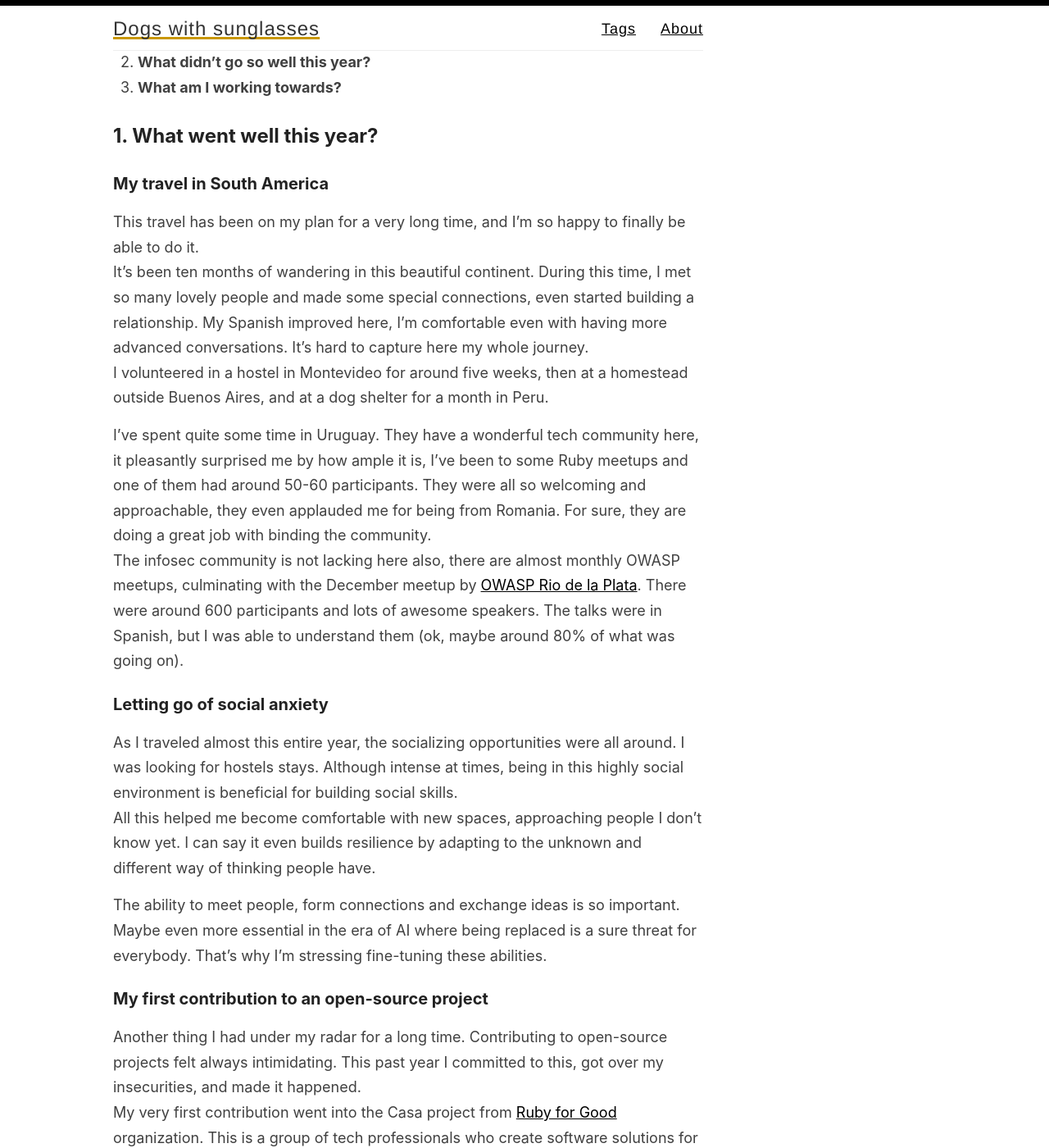
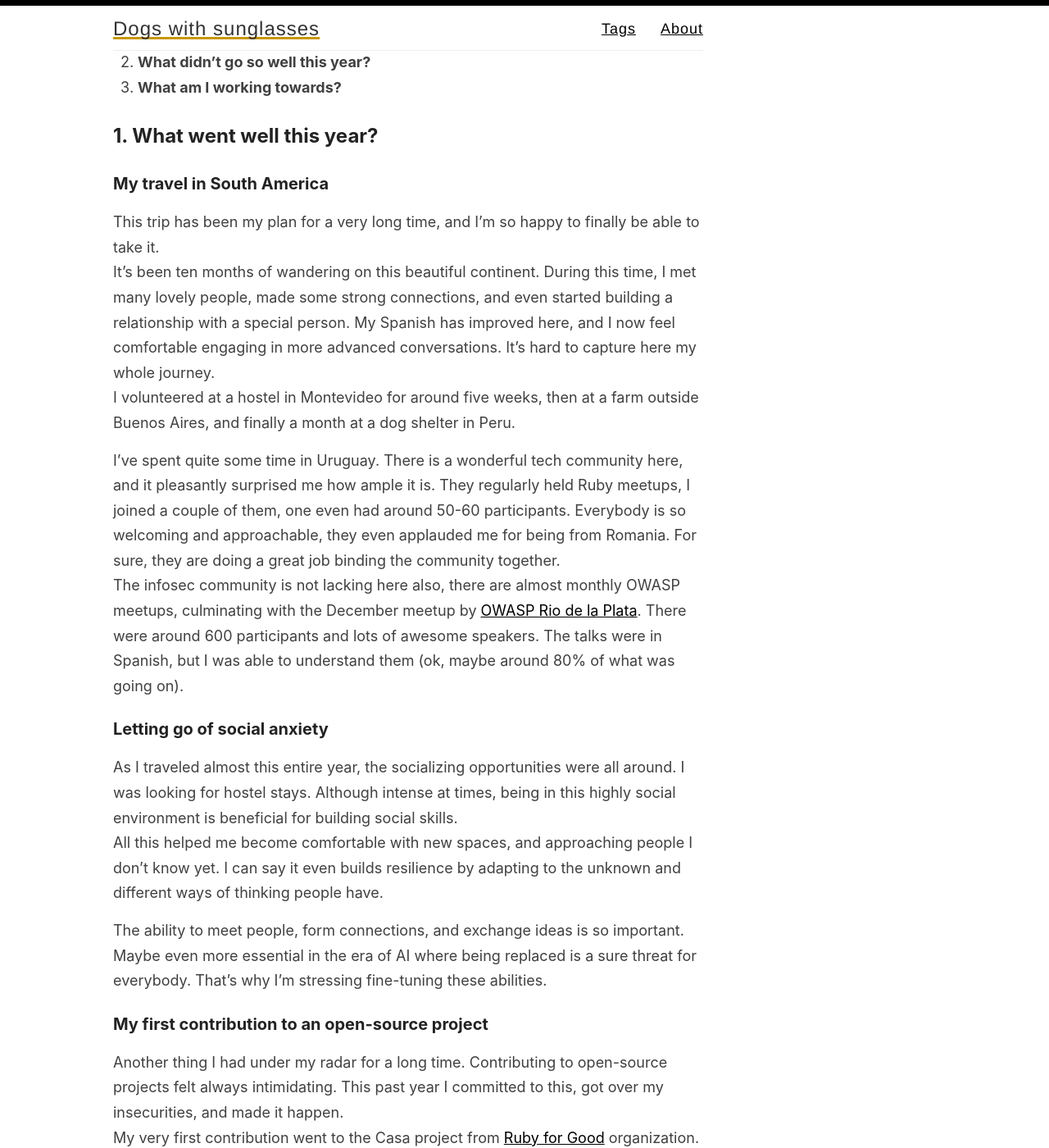
Before and after one commit to panacotar/blog, a Jekyll site: the page built from _posts/2025-01-06-2024-annual-review.md, in a window 1280 px wide and 1400 px high, scrolled down 234 px. Shown: the whole window at 82% size. Built offline with Jekyll 4.4.1, drawn with Linux system fonts in a browser that asks for light colours; some of the changed text lies outside the part shown.

Commit message:
Edits + published

```diff
--- a/_posts/2025-01-06-2024-annual-review.md
+++ b/_posts/2025-01-06-2024-annual-review.md
@@ -12,58 +11,56 @@
 2. **What didn't go so well this year?**
 3. **What am I working towards?**
 
-
 ## 1. **What went well this year?**
 ### My travel in South America
-This travel has been on my plan for a very long time, and I'm so happy to finally be able to do it.
-It's been ten months of wandering in this beautiful continent. During this time, I met so many lovely people and made some special connections, even started building a relationship. My Spanish improved here, I'm comfortable even with having more advanced conversations. It's hard to capture here my whole journey.
-I volunteered in a hostel in Montevideo for around five weeks, then at a homestead outside Buenos Aires, and at a dog shelter for a month in Peru.
+This trip has been my plan for a very long time, and I'm so happy to finally be able to take it.
+It's been ten months of wandering on this beautiful continent. During this time, I met many lovely people, made some strong connections, and even started building a relationship with a special person.  My Spanish has improved here, and I now feel comfortable engaging in more advanced conversations. It's hard to capture here my whole journey.
+I volunteered at a hostel in Montevideo for around five weeks, then at a farm outside Buenos Aires, and finally a month at a dog shelter in Peru.
 
-I've spent quite some time in Uruguay. They have a wonderful tech community here, it pleasantly surprised me by how ample it is, I've been to some Ruby meetups and one of them had around 50-60 participants. They were all so welcoming and approachable, they even applauded me for being from Romania. For sure, they are doing a great job with binding the community.
+I've spent quite some time in Uruguay. There is a wonderful tech community here, and it pleasantly surprised me how ample it is. They regularly held Ruby meetups, I joined a couple of them, one even had around 50-60 participants. Everybody is so welcoming and approachable, they even applauded me for being from Romania. For sure, they are doing a great job binding the community together.
 The infosec community is not lacking here also, there are almost monthly OWASP meetups, culminating with the December meetup by [OWASP Rio de la Plata](https://appsecriodelaplata.org/). There were around 600 participants and lots of awesome speakers. The talks were in Spanish, but I was able to understand them (ok, maybe around 80% of what was going on).
 
 ### Letting go of social anxiety
-As I traveled almost this entire year, the socializing opportunities were all around. I was looking for hostels stays. Although intense at times, being in this highly social environment is beneficial for building social skills.
-All this helped me become comfortable with new spaces, approaching people I don't know yet. I can say it even builds resilience by adapting to the unknown and different way of thinking people have.
+As I traveled almost this entire year, the socializing opportunities were all around. I was looking for hostel stays. Although intense at times, being in this highly social environment is beneficial for building social skills.
+All this helped me become comfortable with new spaces, and approaching people I don't know yet. I can say it even builds resilience by adapting to the unknown and different ways of thinking people have.
 
-The ability to meet people, form connections and exchange ideas is so important. Maybe even more essential in the era of AI where being replaced is a sure threat for everybody. That's why I'm stressing fine-tuning these abilities.
+The ability to meet people, form connections, and exchange ideas is so important. Maybe even more essential in the era of AI where being replaced is a sure threat for everybody. That's why I'm stressing fine-tuning these abilities.
 
 ### My first contribution to an open-source project
-Another thing I had under my radar for a long time. Contributing to open-source projects felt always intimidating. This past year I committed to this, got over my insecurities, and made it happened.
-My very first contribution went into the Casa project from [Ruby for Good](https://rubyforgood.org/) organization. This is a group of tech professionals who create software solutions for social good.
+Another thing I had under my radar for a long time. Contributing to open-source projects felt always intimidating. This past year I committed to this, got over my insecurities, and made it happen.
+My very first contribution went to the Casa project from [Ruby for Good](https://rubyforgood.org/) organization. This is a group of tech professionals who create software solutions for social good.
 
 ![Casa-contrib]({{ site.baseurl }}/assets/images/posts/casa_contrib.png)
 
 The maintainers were patient and communicated well, resulting in a positive experience.
 
-Soon after, I did other contributions towards Casa and another Ruby for Good project, Human Essentials.
+Soon after, I pushed other contributions toward Casa and another Ruby for Good project, Human Essentials.
 
-In the future, I intend to contribute more towards these positive projects. I recommend this to everybody who is thinking about contributing, just take the leap. It is an awesome way to shape your skills, meet others in this field and learn from people more advanced than you.
+In the future, I intend to contribute more towards these positive projects. I recommend this to everybody who is thinking about contributing, just take the leap. It is an awesome way to shape your skills, meet others in this field, and learn from people more advanced than you.
 
 ## 2. **What didn't go so well this year?**
-This was a truly positive year, and I have no regrets. It took me a while thinking about what would fall under this header.
-But there are some things that can be mentioned.
+This was a truly positive year, and I have no regrets. It took me a while to think about what would fall under this header.
+But some things can be mentioned.
 ### Not having a routine to learn cybersec
-Traveling and changing places so often is not conducive to following a routine while learning. I didn't enjoy as much time as I wanted to sit down and learn more about this field. I was focussing on exploring my surrounding, meeting people, and improving my social skills. This made the most sense as I was fortunate enough to be in this travel and wanted to take advantage of it.
+Traveling and changing places so often is not conducive to following a routine while learning. I didn't enjoy as much time as I wanted to sit down and learn more about this field. I was focussing on exploring my surroundings, meeting people, and improving my social skills. This made the most sense as I was fortunate enough to be in this travel and wanted to take advantage of it.
 
 Nevertheless, I didn't fully stop learning. I spent most of the time on the Hack The Box platform as they have some of the best learning resources and labs I found.
-I managed to finished their "Information Security Foundations" path and almost all "SOC Analyst" job role path, plus other misc resources. This encompasses around 22 completed modules.
+I managed to finish their "Information Security Foundations" path and almost all "SOC Analyst" job role path, plus other misc resources. This encompasses around 22 completed modules.
 
 ### Not being consistent with sport/physical exercise
-This is again related to lacking a routine. Besides some hiking in nature and exploring the cities by foot, I haven't practice physical exercise as often as I wanted.
+This is again related to lacking a routine. Besides some hiking in nature and exploring the cities on foot, I haven't practiced physical exercise as often as I wanted.
 This lack of exercise catches on me and I feel I'm becoming more sluggish. That is not just physical, but mental as well. Even my creativity gets affected after a while.
 What I realized is that I don't like closed indoor gyms (except maybe the bouldering walls) and I'm not a big fan of running in a city close to so many cars.
 
-
 ## 3. **What am I working towards?**
 ### Continue my cybersec journey (getting certified)
-I'm committed to this transition and there are so many new things to learn. This time of traveling allowed me to explore this field better. Playing around with different aspects of cybersecurity, I'm now leaning more on the Blue teaming/defensive security. This is generally considered a more boring side of the cybersec, but for some reasons it caught on me. I don't find it boring at all. Finding ways to harden a system, analyzing a malware, or searching the logs for post-attack artifacts all sounds fascinating. And even more, wondering of ways to integrate AI into this.
+I'm committed to this transition and there are so many new things to learn. This time of travel allowed me to explore this field better. Playing around with different aspects of cybersecurity, I'm now leaning more on the Blue teaming/defensive security. This is generally considered a more boring side of the cybersec, but for some reason, it caught on me. I don't find it boring at all. Discovering ways to harden a system, analyzing malware, or searching the logs for post-attack artifacts all sounds fascinating. And even more, wondering about ways to integrate AI into this.
 Blue teaming is in itself a grand system, and I'm still figuring out my place in it. Inspired by some people in the cybersec space, I started documenting my journey in this field.
 
 ### Connecting with professionals in the cybersec space
-Simply gathering knowledge is not enough, meeting colleagues is an essential part. I realized I don't personally know many people in this field, maybe there are two I can think of. When I switched to programming, I was in the same spot, but eventually I got to build a good network of mentors and peers.
-These next years, I'm looking to do the same the for cybersecurity field.
+Simply gathering knowledge is not enough, meeting colleagues is an essential part. I realized I don't personally know many people in this field, maybe there are two I can think of. When I switched to programming, I was in the same spot, but eventually, I got to build a good network of mentors and peers.
+These next years, I'm looking to do the same in the cybersecurity field.
 
 ### More contributing to open-source projects
-After my initial contribution, I recognized it's potential for learning. You get access to a legacy project which has more advanced issues. These complex issues will challenge you when finding way to solve it. It also improves the communication and collaboration skills, if you're stuck, you can get help from the team. Also, as the code and git history is public, you can see how others have solved more complex issues before.
-For the future, I'm looking to contribute more on these projects, more focussed on the ones related to cybersecurity and ruby/rails.
+After my initial contribution, I recognized its learning potential. You get access to a legacy project which has more advanced issues. These complex issues will challenge you when finding ways to solve them. It also improves communication and collaboration skills, if you're stuck, you can get help from the team. Also, as the code and git history are public, you can see how others have solved more complex issues before.
+In the future, I'm looking to contribute more to these positive projects, more focussed on the ones related to cybersecurity and ruby/rails.
```
Also changed, not shown: other parts of _posts/2025-01-06-2024-annual-review.md (+0 -1 lines).
